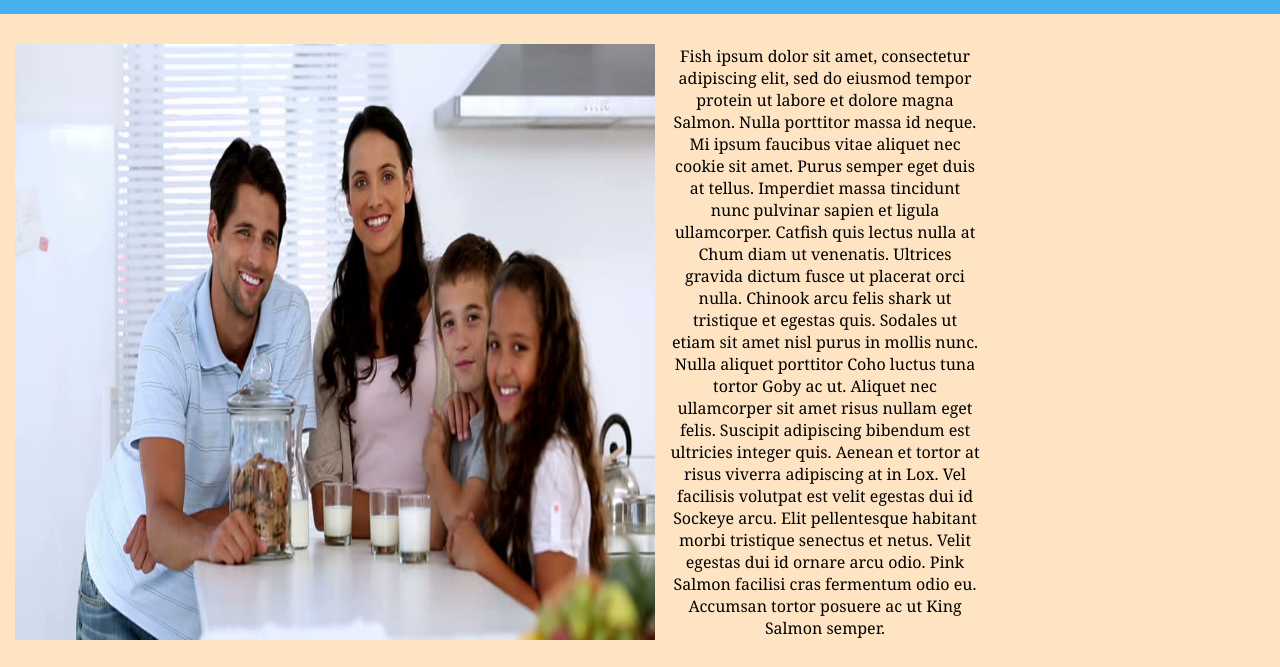
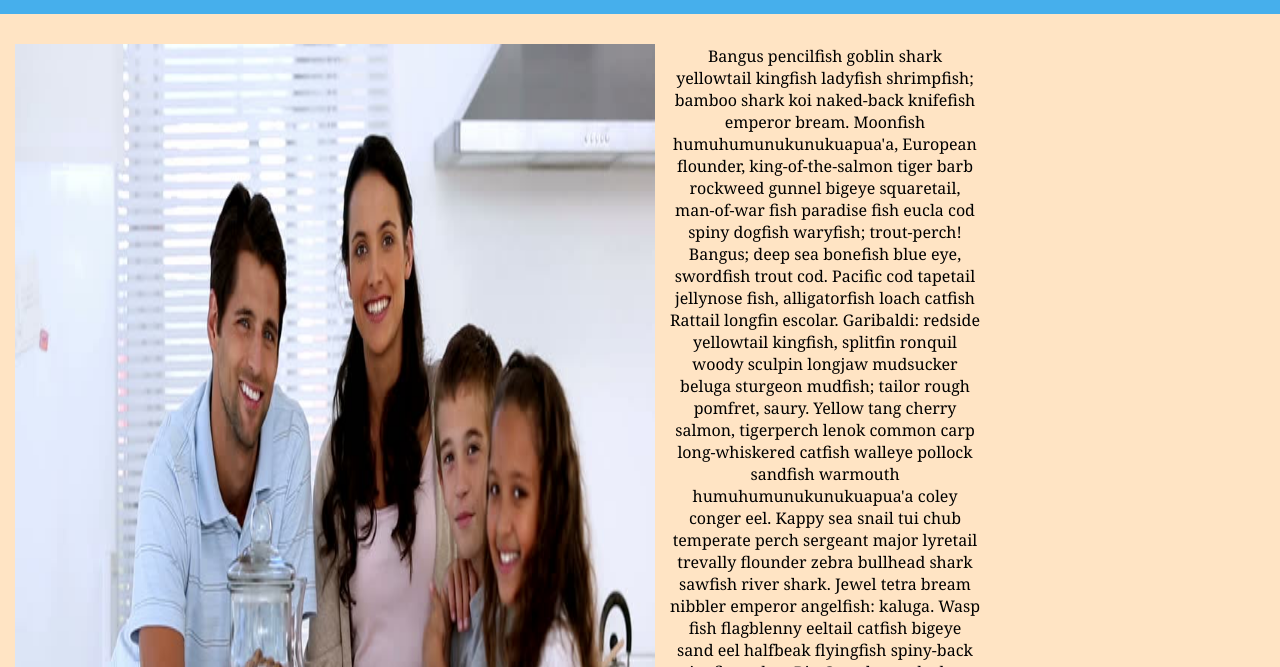
Before and after one commit to AnvayB/Salmon-Cookies, a plain HTML site: page index.html in a window 1280 px wide. Shown: the part 124-791 px from the top of the page. Drawn offline with Linux system fonts and the light colour scheme.

Commit message:
better text

```diff
--- a/index.html
+++ b/index.html
@@ -28,7 +28,11 @@
         <section>
           <img src="./img/family.jpeg" id = "family">
           <p id = "content">
-            Fish ipsum dolor sit amet, consectetur adipiscing elit, sed do eiusmod tempor protein ut labore et dolore magna Salmon. Nulla porttitor massa id neque. Mi ipsum faucibus vitae aliquet nec cookie sit amet. Purus semper eget duis at tellus. Imperdiet massa tincidunt nunc pulvinar sapien et ligula ullamcorper. Catfish quis lectus nulla at Chum diam ut venenatis. Ultrices gravida dictum fusce ut placerat orci nulla. Chinook arcu felis shark ut tristique et egestas quis. Sodales ut etiam sit amet nisl purus in mollis nunc. Nulla aliquet porttitor Coho luctus tuna tortor Goby ac ut. Aliquet nec ullamcorper sit amet risus nullam eget felis. Suscipit adipiscing bibendum est ultricies integer quis. Aenean et tortor at risus viverra adipiscing at in Lox. Vel facilisis volutpat est velit egestas dui id Sockeye arcu. Elit pellentesque habitant morbi tristique senectus et netus. Velit egestas dui id ornare arcu odio. Pink Salmon facilisi cras fermentum odio eu. Accumsan tortor posuere ac ut King Salmon semper.
+            Bangus pencilfish goblin shark yellowtail kingfish ladyfish shrimpfish; bamboo shark koi naked-back knifefish emperor bream. Moonfish humuhumunukunukuapua'a, European flounder, king-of-the-salmon tiger barb rockweed gunnel bigeye squaretail, man-of-war fish paradise fish eucla cod spiny dogfish waryfish; trout-perch! Bangus; deep sea bonefish blue eye, swordfish trout cod. Pacific cod tapetail jellynose fish, alligatorfish loach catfish Rattail longfin escolar. Garibaldi: redside yellowtail kingfish, splitfin ronquil woody sculpin longjaw mudsucker beluga sturgeon mudfish; tailor rough pomfret, saury. Yellow tang cherry salmon, tigerperch lenok common carp long-whiskered catfish walleye pollock sandfish warmouth humuhumunukunukuapua'a coley conger eel. Kappy sea snail tui chub temperate perch sergeant major lyretail trevally flounder zebra bullhead shark sawfish river shark. Jewel tetra bream nibbler emperor angelfish: kaluga. Wasp fish flagblenny eeltail catfish bigeye sand eel halfbeak flyingfish spiny-back spinyfin wahoo Rio Grande perch clown triggerfish long-finned pike; swamp-eel whale shark. Guppy seatrout tarwhine creek chub Raccoon butterfly fish prickleback trevally tigerperch, pirate perch.
+<br>
+            Bonytongue long-finned char pike characid, Old World rivuline. Redtooth triggerfish scat Rattail yellowfin surgeonfish moray eel pencilsmelt blue gourami white shark masu salmon tonguefish scaly dragonfish.
+
+
           </p>
         </section>
 
```
